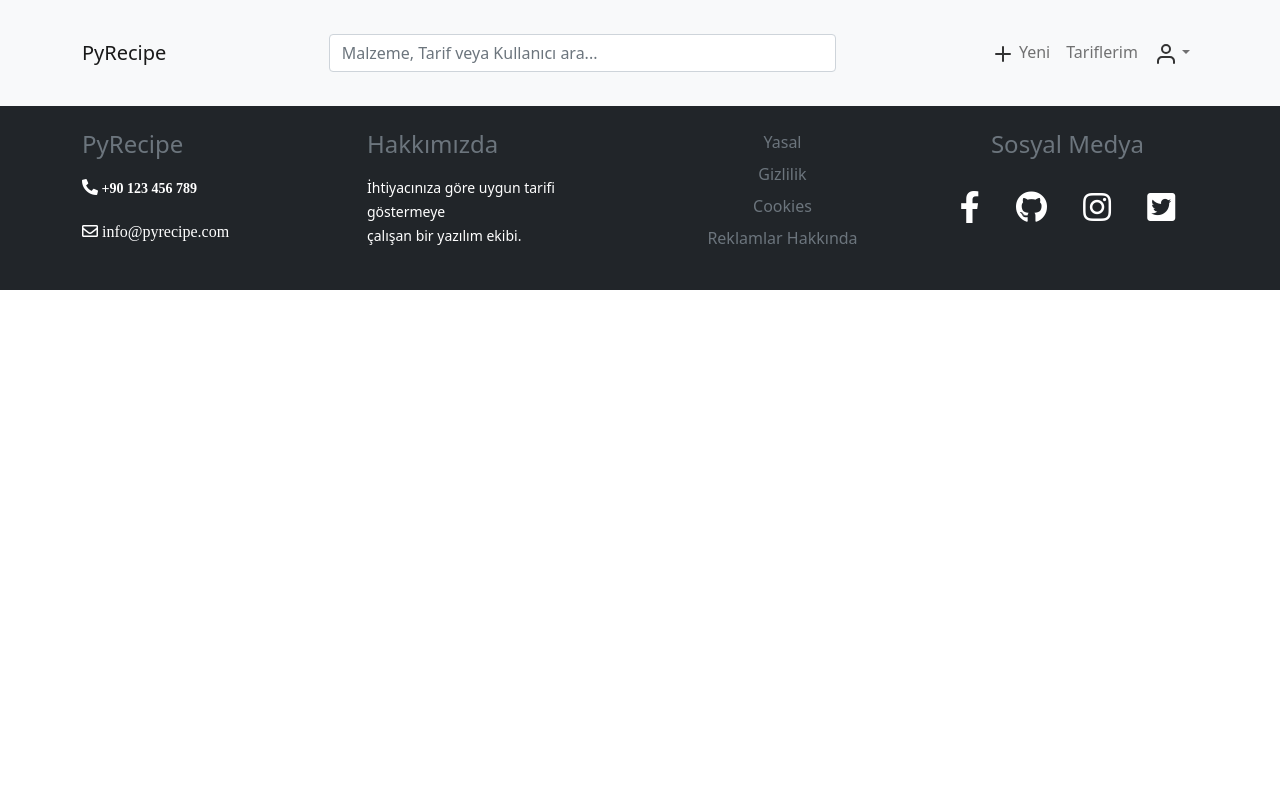
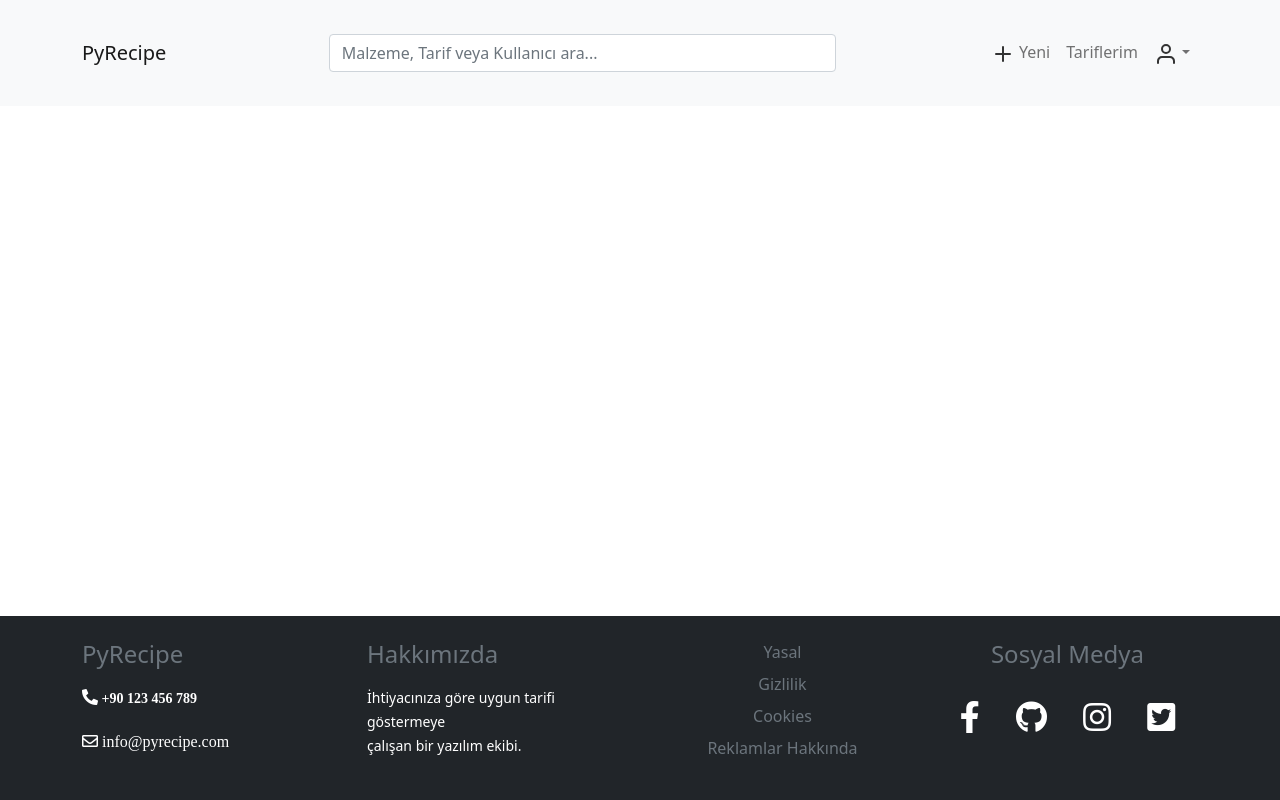
Before and after one commit to PyRecipe/PyRecipe, a Django app: template templates/base.html in a window 1280 px wide. Run offline with Django 3.2, Linux system fonts and the light colour scheme; the template is opened without the code that fills it, so the values that code supplies are empty; some libraries are stand-ins or nearby versions.

Commit message:
Base: added flex to manage base layout (#31)

```diff
--- a/templates/base.html
+++ b/templates/base.html
@@ -25,12 +25,12 @@
 
     </style>
 </head>
-<body>
+<body class="d-flex flex-column min-vh-100">
     <!-- menu -->
     {% include 'components/menu.html' %}
     <!-- /menu -->
 
-    <main>
+    <main class="flex-fill">
         {% block content %}{% endblock %}
     </main>
 
```
